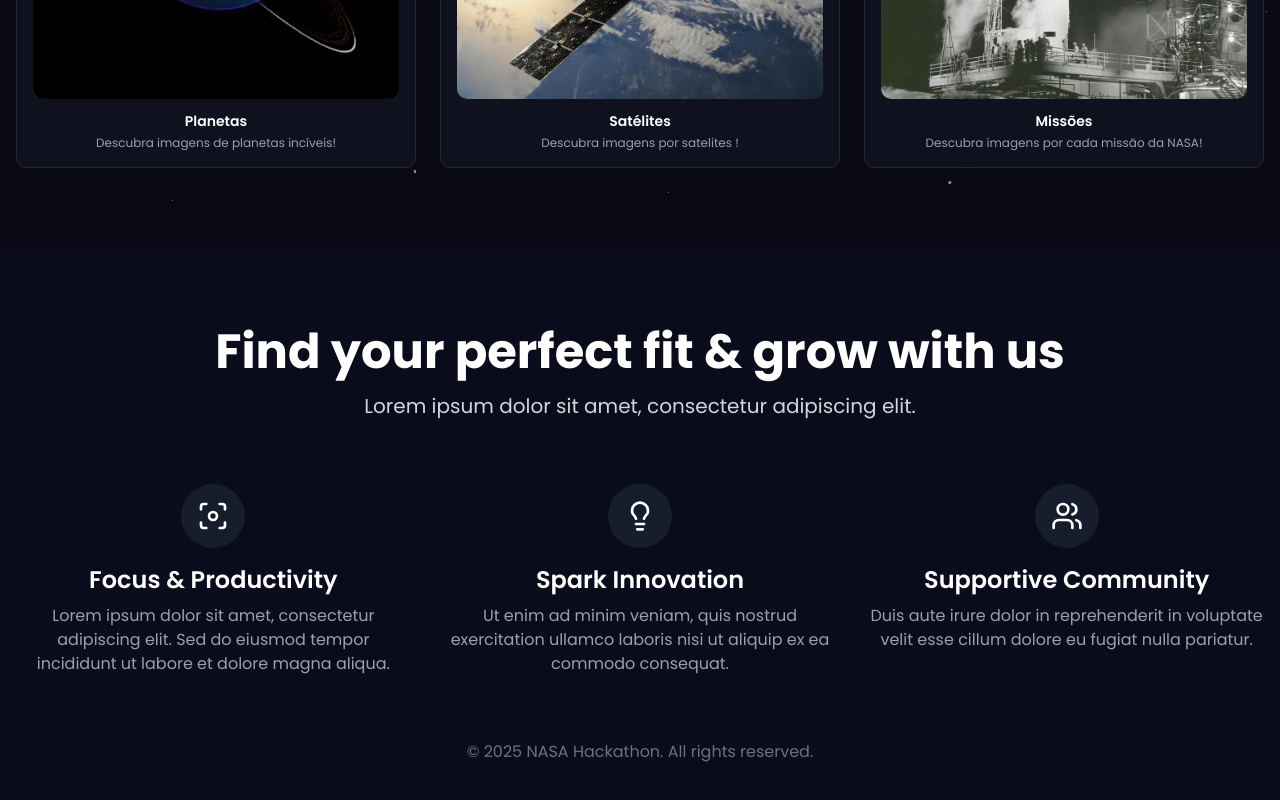
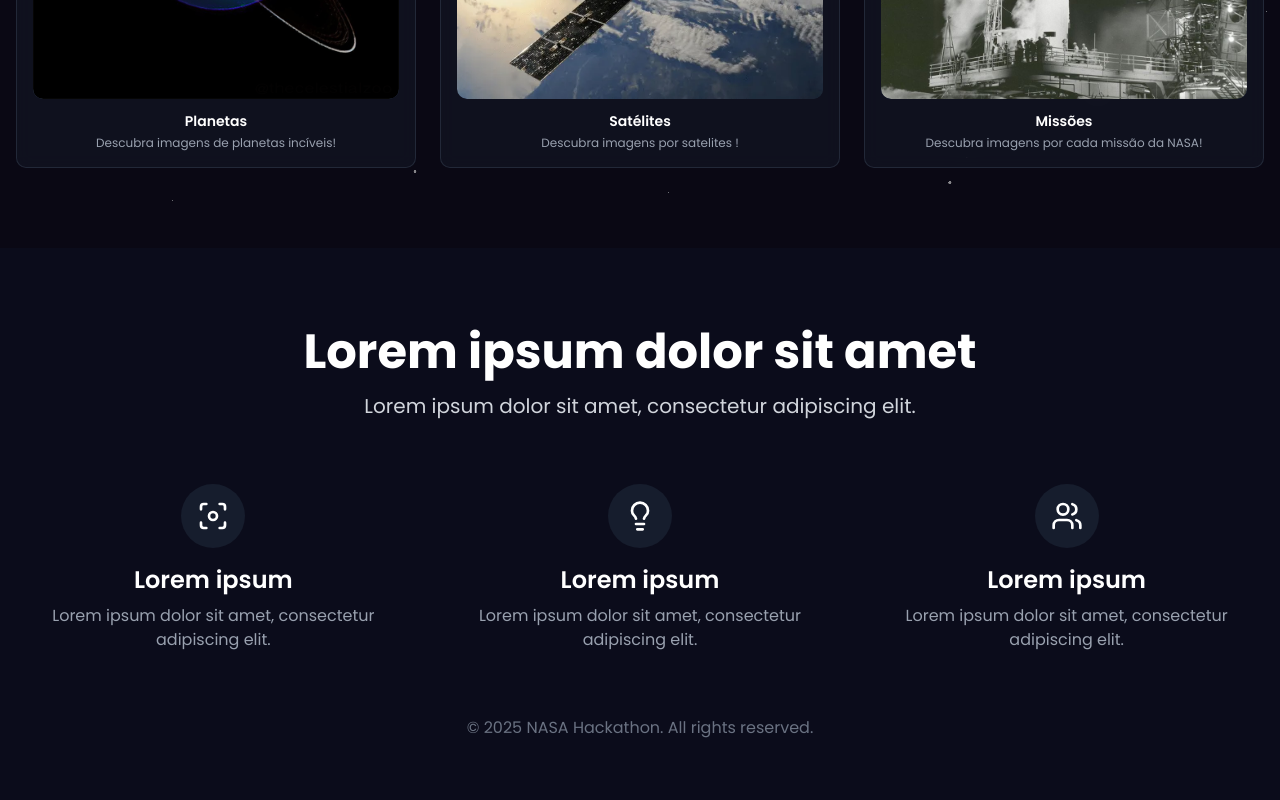
Before and after one commit to jvpg5/nasa-hackathon-front, a Next.js app: page / in a window 1280 px wide. Shown: the part 1676-2476 px from the top of the page. Built offline with nearby package versions, Linux system fonts and the light colour scheme.

Commit message:
Segurança

```diff
--- a/package.json
+++ b/package.json
@@ -8,6 +8,7 @@
     "start": "next start"
   },
   "dependencies": {
+    "@gsap/react": "^2.1.2",
     "@heroui/button": "^2.2.27",
     "@heroui/modal": "^2.2.24",
     "@heroui/react": "^2.8.5",
--- a/src/components/footer.tsx
+++ b/src/components/footer.tsx
@@ -1,12 +1,16 @@
 import { Focus, Lightbulb, Users } from "lucide-react";
 
 const Footer = () => {
+  function handleAnimationComplete(): void {
+    throw new Error("Function not implemented.");
+  }
+
   return (
     <footer className="bg-gray-900/50 py-20 px-4">
       <div className="max-w-7xl mx-auto">
         <div className="text-center mb-16">
           <h2 className="text-white text-4xl md:text-5xl font-bold mb-4">
-            Find your perfect fit & grow with us
+            Lorem ipsum dolor sit amet
           </h2>
           <p className="text-gray-300 text-lg md:text-xl max-w-3xl mx-auto">
             Lorem ipsum dolor sit amet, consectetur adipiscing elit.
@@ -18,11 +22,10 @@ const Footer = () => {
               <Focus className="w-8 h-8 text-white" />
             </div>
             <h3 className="text-white text-2xl font-semibold mb-2">
-              Focus & Productivity
+              Lorem ipsum
             </h3>
             <p className="text-gray-400">
-              Lorem ipsum dolor sit amet, consectetur adipiscing elit. Sed do
-              eiusmod tempor incididunt ut labore et dolore magna aliqua.
+              Lorem ipsum dolor sit amet, consectetur adipiscing elit.
             </p>
           </div>
           <div className="flex flex-col items-center">
@@ -30,11 +33,10 @@ const Footer = () => {
               <Lightbulb className="w-8 h-8 text-white" />
             </div>
             <h3 className="text-white text-2xl font-semibold mb-2">
-              Spark Innovation
+              Lorem ipsum
             </h3>
             <p className="text-gray-400">
-              Ut enim ad minim veniam, quis nostrud exercitation ullamco laboris
-              nisi ut aliquip ex ea commodo consequat.
+              Lorem ipsum dolor sit amet, consectetur adipiscing elit.
             </p>
           </div>
           <div className="flex flex-col items-center">
@@ -42,11 +44,10 @@ const Footer = () => {
               <Users className="w-8 h-8 text-white" />
             </div>
             <h3 className="text-white text-2xl font-semibold mb-2">
-              Supportive Community
+              Lorem ipsum
             </h3>
             <p className="text-gray-400">
-              Duis aute irure dolor in reprehenderit in voluptate velit esse
-              cillum dolore eu fugiat nulla pariatur.
+              Lorem ipsum dolor sit amet, consectetur adipiscing elit.
             </p>
           </div>
         </div>
```
Also changed, not shown: 1 other file (tests, documents, lock files or other folders).
